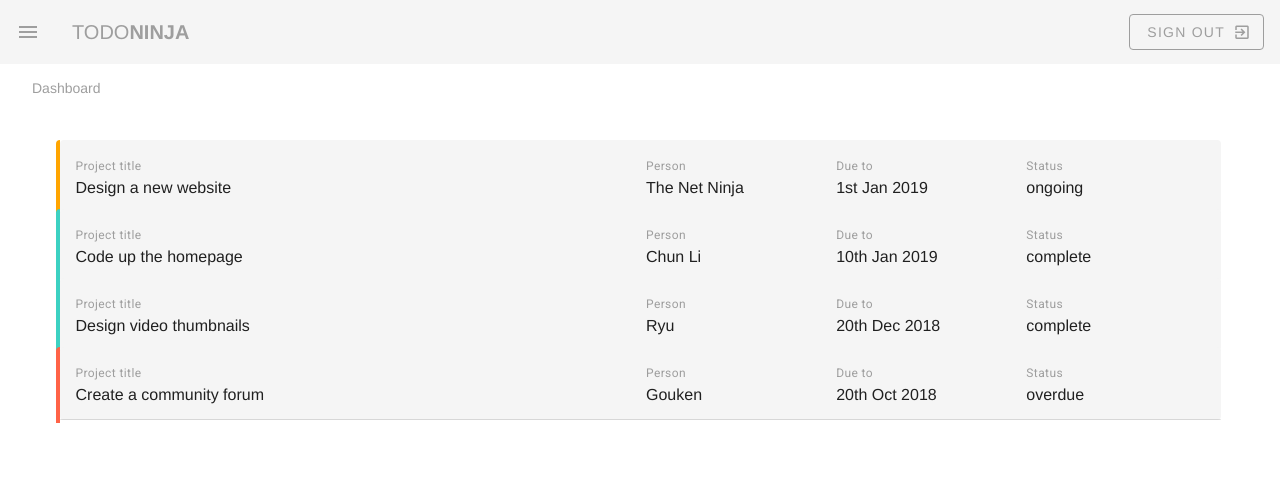
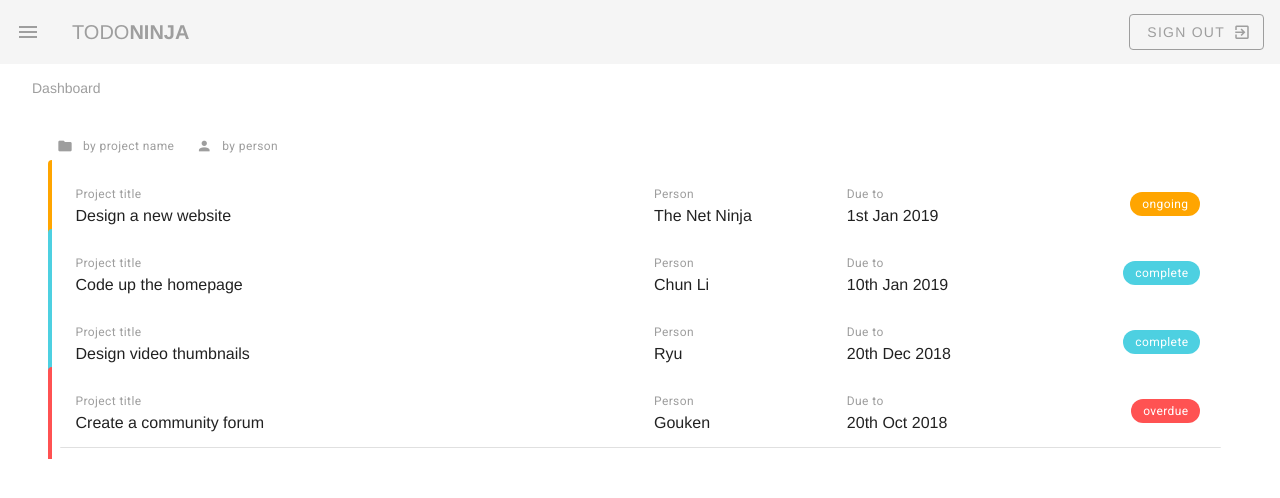
Before and after one commit to ucntkhr/todo_ninja, a Vue app: page /dashboard in a window 1280 px wide. Shown: the top 498 px of the page. Built offline with nearby package versions, Linux system fonts and the light colour scheme.

Commit message:
#16 Chips / add color (css override)  +  #17 Sorting Projects

```diff
--- a/src/views/Dashboard.vue
+++ b/src/views/Dashboard.vue
@@ -2,8 +2,20 @@
   <div class="dashboard">
     <v-subheader class="grey--text">Dashboard</v-subheader>
     <v-container class="my-5">
-      <v-card flat color="grey lighten-4" v-for="project in projects" :key="project.title">
-        <v-row dense :class="`pa-3 project ${project.status}`">
+
+      <v-row class="mb-3">
+        <v-btn small text color="grey" @click="sortBy('title')">
+          <v-icon left small>mdi-folder</v-icon>
+          <span class="caption text-lowercase">By Project name</span>
+        </v-btn>
+        <v-btn small text color="grey" @click="sortBy('person')">
+          <v-icon left small>mdi-account</v-icon>
+          <span class="caption text-lowercase">By Person</span>
+        </v-btn>
+      </v-row>
+
+      <v-card flat v-for="project in projects" :key="project.title">
+        <v-row dence :class="`pa-3 project ${project.status}`">
           <v-col cols=12 md=6>
             <div class="caption grey--text">Project title</div>
             <div>{{ project.title }}</div>
@@ -17,12 +29,14 @@
             <div>{{ project.due }}</div>
           </v-col>
           <v-col xs=2 sm=4 md=2>
-            <div class="caption grey--text">Status</div>
-            <div>{{ project.status }}</div>
+            <div class="float-right mr-2">
+              <v-chip small :class="`${project.status} white--text caption my-2`">{{ project.status }}</v-chip>
+            </div>
           </v-col>
         </v-row>
         <v-divider></v-divider>
       </v-card>
+
     </v-container>
   </div>
 </template>
@@ -36,7 +50,12 @@ export default {
         { title: 'Code up the homepage', person: 'Chun Li', due: '10th Jan 2019', status: 'complete', content: 'Lorem ipsum dolor sit amet consectetur adipisicing elit. Sunt consequuntur eos eligendi illum minima adipisci deleniti, dicta mollitia enim explicabo fugiat quidem ducimus praesentium voluptates porro molestias non sequi animi!'},
         { title: 'Design video thumbnails', person: 'Ryu', due: '20th Dec 2018', status: 'complete', content: 'Lorem ipsum dolor sit amet consectetur adipisicing elit. Sunt consequuntur eos eligendi illum minima adipisci deleniti, dicta mollitia enim explicabo fugiat quidem ducimus praesentium voluptates porro molestias non sequi animi!'},
         { title: 'Create a community forum', person: 'Gouken', due: '20th Oct 2018', status: 'overdue', content: 'Lorem ipsum dolor sit amet consectetur adipisicing elit. Sunt consequuntur eos eligendi illum minima adipisci deleniti, dicta mollitia enim explicabo fugiat quidem ducimus praesentium voluptates porro molestias non sequi animi!'},
-      ]
+      ],
+    }
+  },
+  methods: {
+    sortBy(prop){
+      this.projects.sort((a,b) => a[prop] < b[prop] ? -1 : 1)
     }
   }
 }
@@ -45,13 +64,22 @@ export default {
 <style lang="scss">
 
 .project.complete {
-  border-left: 4px solid #3cd1c2
+  border-left: 4px solid #4DD0E1
 }
 .project.ongoing{
   border-left: 4px solid orange
 }
 .project.overdue{
-  border-left: 4px solid tomato;
+  border-left: 4px solid #FF5252
+}
+.theme--light.v-chip.ongoing {
+  background: orange;
+}
+.theme--light.v-chip.complete {
+  background: #4DD0E1
+}
+.theme--light.v-chip.overdue {
+  background: #FF5252;
 }
 
 </style>
```
